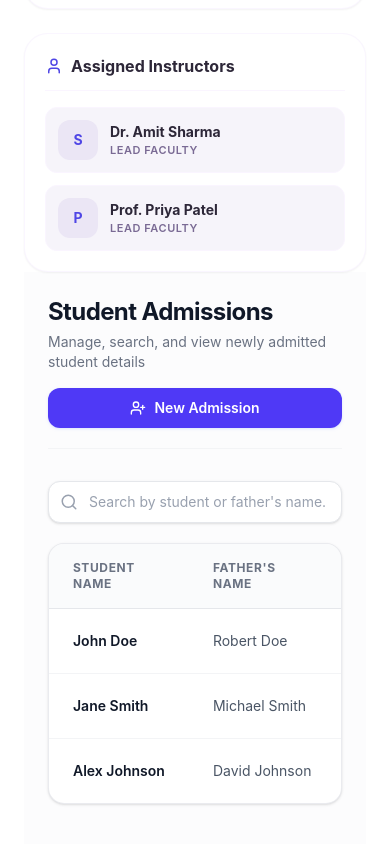
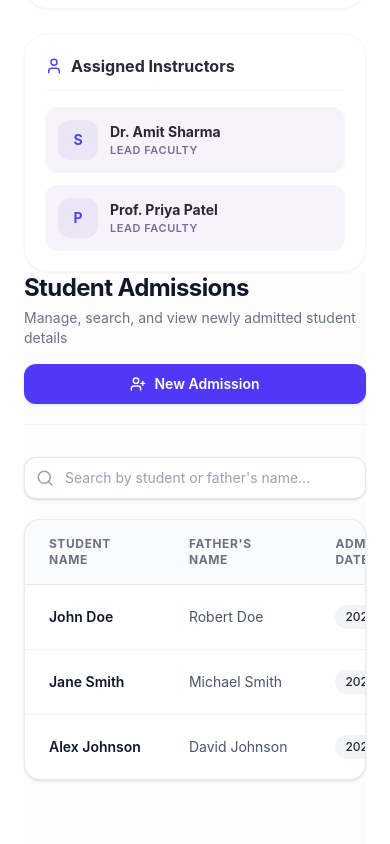
Before and after one commit to pankaj800226/Institute-caching-management-system-client-, a React (Vite) app: page /courseDetails in a window 390 px wide. Shown: the part 1093-1937 px from the top of the page. Built offline with nearby package versions, Linux system fonts and the light colour scheme.

Commit message:
new code added

```diff
--- a/src/pages/course/StudentAdmission.tsx
+++ b/src/pages/course/StudentAdmission.tsx
@@ -1,8 +1,8 @@
-import { Pencil, Trash2, Search, UserPlus } from 'lucide-react';
+import { Pencil, Trash2, Search, UserPlus, Eye } from 'lucide-react';
 
 const StudentAdmission = () => {
   // Sample data - keeping it ready for search state filtering
- const students = [
+  const students = [
     { id: 1, name: 'John Doe', fatherName: 'Robert Doe', date: '2026-06-01', address: '123 Main St, New York' },
     { id: 2, name: 'Jane Smith', fatherName: 'Michael Smith', date: '2026-06-03', address: '456 Elm St, Los Angeles' },
     { id: 3, name: 'Alex Johnson', fatherName: 'David Johnson', date: '2026-06-04', address: '789 Oak Ave, Chicago' },
@@ -12,7 +12,7 @@ const StudentAdmission = () => {
 
 
   return (
-    <div className="p-6 md:p-8 max-w-6xl mx-auto min-h-screen bg-gray-50/50">
+    <div className="md:p-8 max-w-6xl mx-auto min-h-screen bg-gray-50/50">
       {/* Header section */}
       <div className="mb-8 flex flex-col md:flex-row md:items-center md:justify-between gap-4 border-b border-gray-100 pb-5">
         <div>
@@ -76,8 +76,16 @@ const StudentAdmission = () => {
                         title="Edit Record"
                         className="p-2 text-gray-500 hover:text-indigo-600 hover:bg-indigo-50 rounded-lg transition duration-150 cursor-pointer"
                       >
+                        <Eye size={16} />
+                      </button>
+
+                      <button
+                        title="Edit Record"
+                        className="p-2 text-gray-500 hover:text-indigo-600 hover:bg-indigo-50 rounded-lg transition duration-150 cursor-pointer"
+                      >
                         <Pencil size={16} />
                       </button>
+
                       <button
                         title="Delete Record"
                         className="p-2 text-gray-500 hover:text-red-600 hover:bg-red-50 rounded-lg transition duration-150 cursor-pointer"
```
